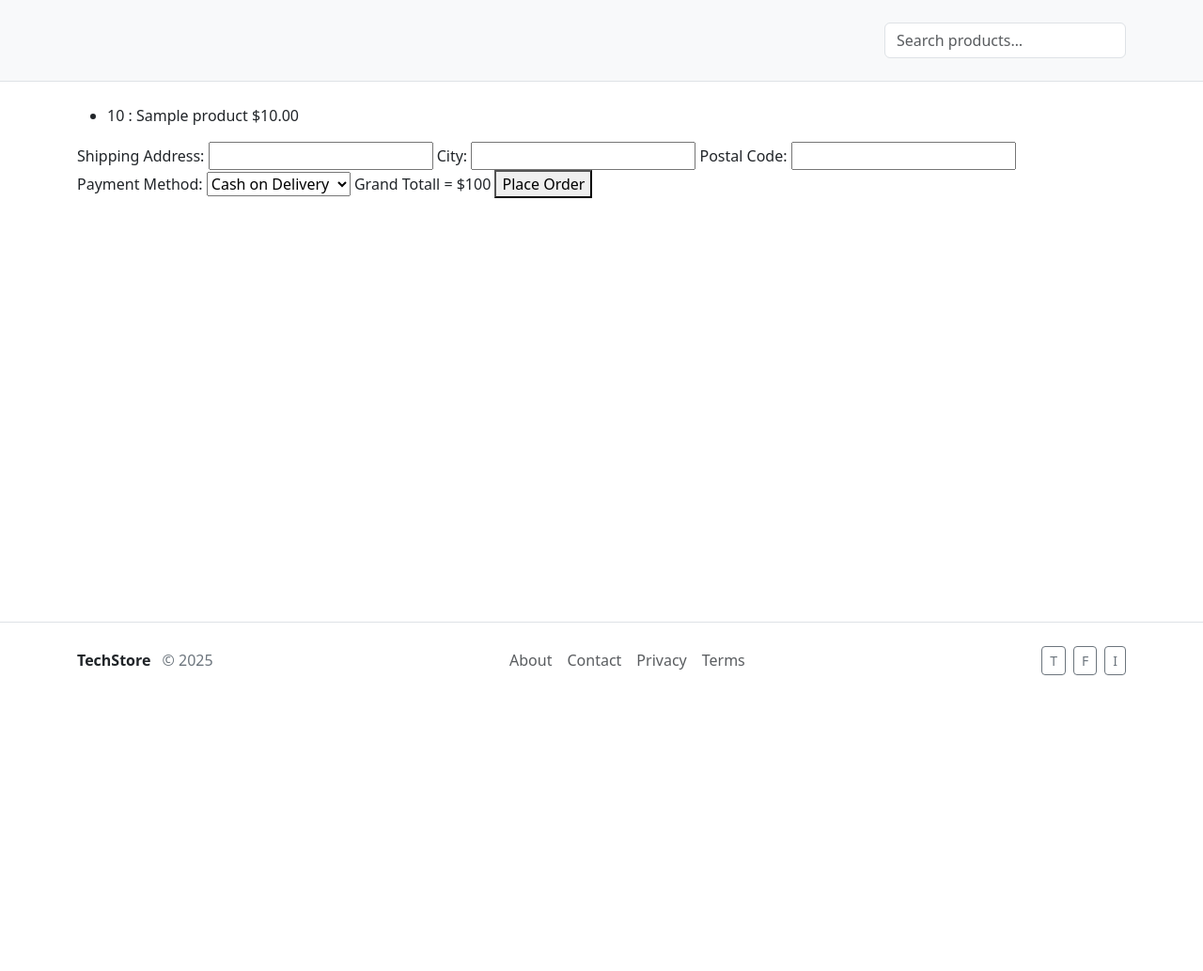
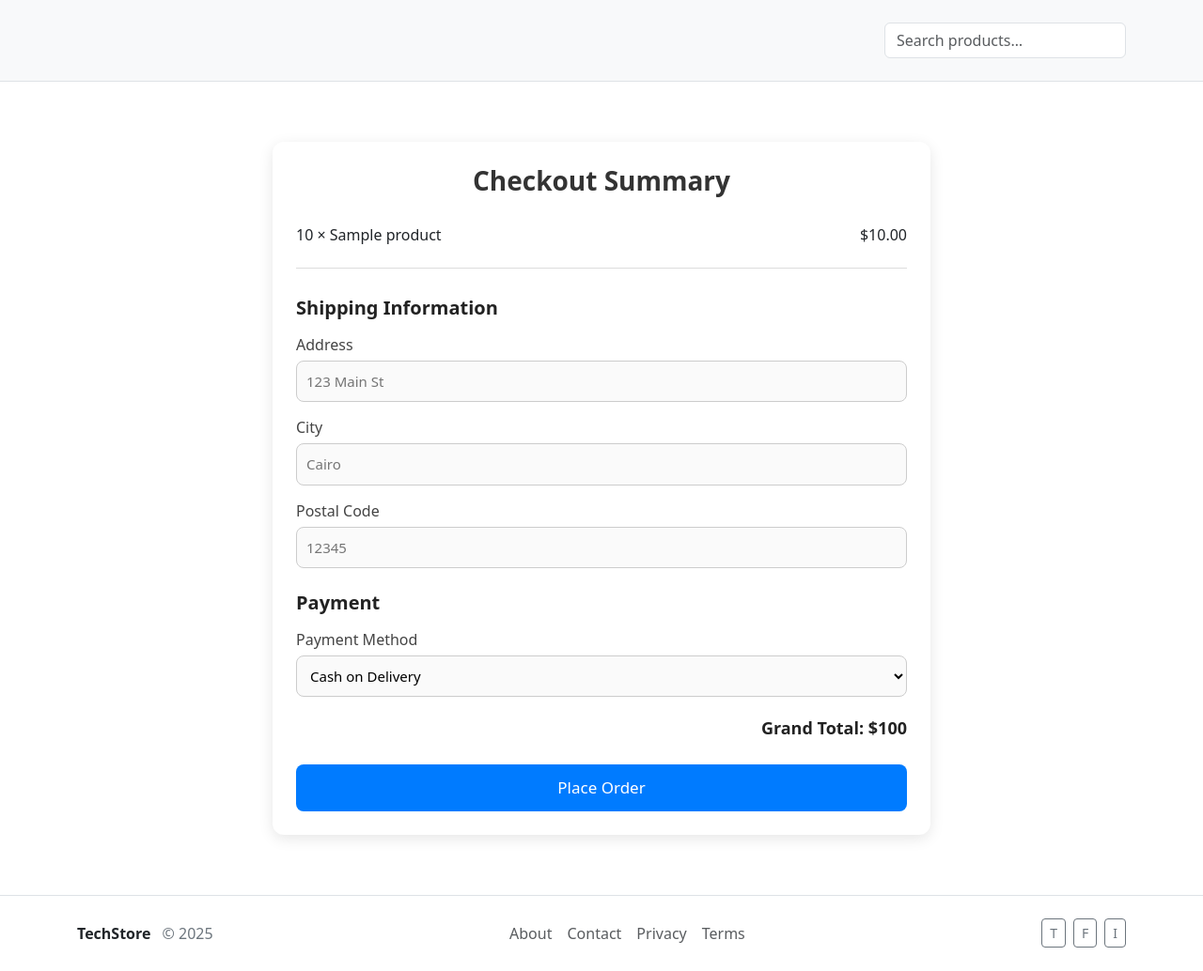
Before and after one commit to Ezz-Saied/e-commerce, a Django app: page /orders/ in a window 1280 px wide. Shown: the part 57-1091 px from the top of the page at 94% size. Before the commit the page ends 776 px from the top, so only its background shows below. Run offline with Django 5.2, Linux system fonts and the light colour scheme; a user stored in the database is signed in; tables that the repository leaves empty hold one stand-in row (values such as "Sample post").

Commit message:
styling check out page and order confirmation page

```diff
--- a/cart/views.py
+++ b/cart/views.py
@@ -53,7 +53,7 @@
 class Update_cartView(LoginRequiredMixin, View):
     def post(self, request):
         cartitem_id = request.POST["cartitem_id"]
-        cart_item = CartItem.objects.get(id=cartitem_id, user=request.user)
+        cart_item = get_object_or_404(CartItem, id=cartitem_id, user=request.user)
         if request.POST["action"] == "increase":
             cart_item.quantity += 1
 
--- /dev/null
+++ b/orders/static/orders/checkout.css
@@ -0,0 +1,80 @@
+.checkout-container {
+    max-width: 700px;
+    margin: 40px auto;
+    padding: 25px;
+    background: #ffffff;
+    border-radius: 12px;
+    box-shadow: 0 4px 15px rgba(0, 0, 0, 0.1);
+}
+
+.checkout-title {
+    text-align: center;
+    margin-bottom: 20px;
+    font-size: 28px;
+    font-weight: 600;
+    color: #333;
+}
+
+.checkout-items {
+    margin-bottom: 30px;
+    border-bottom: 1px solid #ddd;
+    padding-bottom: 15px;
+}
+
+.checkout-item {
+    display: flex;
+    justify-content: space-between;
+    padding: 8px 0;
+    font-size: 16px;
+}
+
+.checkout-form label {
+    display: block;
+    margin-top: 15px;
+    font-weight: 500;
+    color: #444;
+}
+
+.checkout-form input,
+.checkout-form select {
+    width: 100%;
+    padding: 10px;
+    margin-top: 5px;
+    border: 1px solid #ccc;
+    border-radius: 8px;
+    background: #fafafa;
+    font-size: 15px;
+}
+
+.section-title {
+    margin-top: 25px;
+    font-size: 20px;
+    font-weight: 600;
+    color: #222;
+}
+
+.checkout-total {
+    text-align: right;
+    margin-top: 20px;
+    font-size: 18px;
+    font-weight: bold;
+    color: #222;
+}
+
+.btn-submit {
+    display: block;
+    width: 100%;
+    margin-top: 25px;
+    padding: 12px;
+    background-color: #007bff;
+    border: none;
+    color: white;
+    font-size: 17px;
+    border-radius: 8px;
+    cursor: pointer;
+    transition: background-color 0.3s ease;
+}
+
+.btn-submit:hover {
+    background-color: #0056b3;
+}
--- a/orders/templates/orders/check_out.html
+++ b/orders/templates/orders/check_out.html
@@ -1,34 +1,52 @@
 {% extends "base.html" %}
 {% block title %} Check-Out {% endblock %}
+{% load static %}
+
+{% block extra_css %}
+<link rel="stylesheet" href="{% static 'orders/checkout.css' %}">
+{% endblock %}
 
 {% block content %}
-<ul>
-    {% for item in cart_items %}
-        <li> {{item.quantity}} : {{item.product.name}}  ${{item.product.price}}</li>
-    {% endfor %}
-</ul>
+<div class="checkout-container">
+    <h2 class="checkout-title">Checkout Summary</h2>
 
-<form action="{% url "check_out" %}" method="post">
+    <div class="checkout-items">
+        {% for item in cart_items %}
+        <div class="checkout-item">
+            <span>{{ item.quantity }} × {{ item.product.name }}</span>
+            <span>${{ item.product.price }}</span>
+        </div>
+        {% empty %}
+        <p>Your cart is empty.</p>
+        {% endfor %}
+    </div>
+
+    <form action="{% url 'check_out' %}" method="post" class="checkout-form">
         {% csrf_token %}
+        <h3 class="section-title">Shipping Information</h3>
 
-    <!-- Shipping Info -->
-        <label for="address">Shipping Address:</label>
-        <input type="text" name="address" id="address" required>
+        <label for="address">Address</label>
+        <input type="text" name="address" id="address" placeholder="123 Main St" required>
 
-        <label for="city">City:</label>
-        <input type="text" name="city" id="city" required>
+        <label for="city">City</label>
+        <input type="text" name="city" id="city" placeholder="Cairo" required>
 
-        <label for="postal_code">Postal Code:</label>
-        <input type="text" name="postal_code" id="postal_code" required>
+        <label for="postal_code">Postal Code</label>
+        <input type="text" name="postal_code" id="postal_code" placeholder="12345" required>
 
-        <!-- Payment Method -->
-        <label for="payment">Payment Method:</label>
+        <h3 class="section-title">Payment</h3>
+
+        <label for="payment">Payment Method</label>
         <select name="payment" id="payment">
             <option value="cod">Cash on Delivery</option>
-            <option value="card">Credit/Debit Card</option>
+            <option value="card">Credit / Debit Card</option>
         </select>
-        Grand Totall = ${{cart_grand_total}}
-        <button type="submit">Place Order</button>
+
+        <div class="checkout-total">
+            <strong>Grand Total:</strong> ${{ cart_grand_total }}
+        </div>
+
+        <button type="submit" class="btn-submit">Place Order</button>
     </form>
-
+</div>
 {% endblock %}
--- a/orders/views.py
+++ b/orders/views.py
@@ -47,6 +47,7 @@
     model = Order
     template_name = "orders/orders.html"
     context_object_name = "orders"
+    ordering = ["-date"]
 
 
 class Order_DetailView(DetailView):
```
Also changed, not shown: orders/static/orders/success.css (added, +80 -0 lines), orders/templates/orders/success.html (+20 -9 lines).
